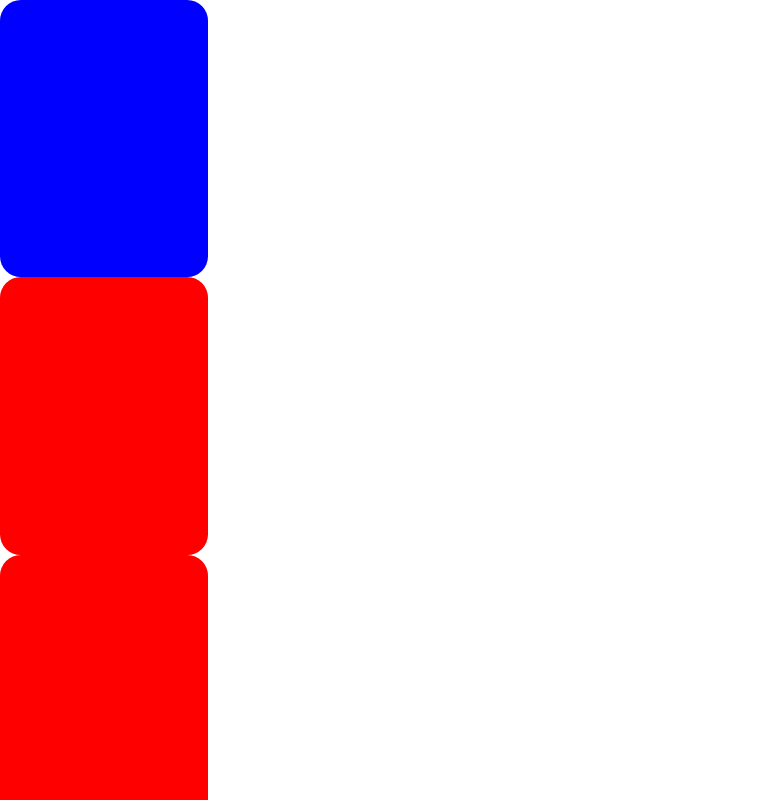
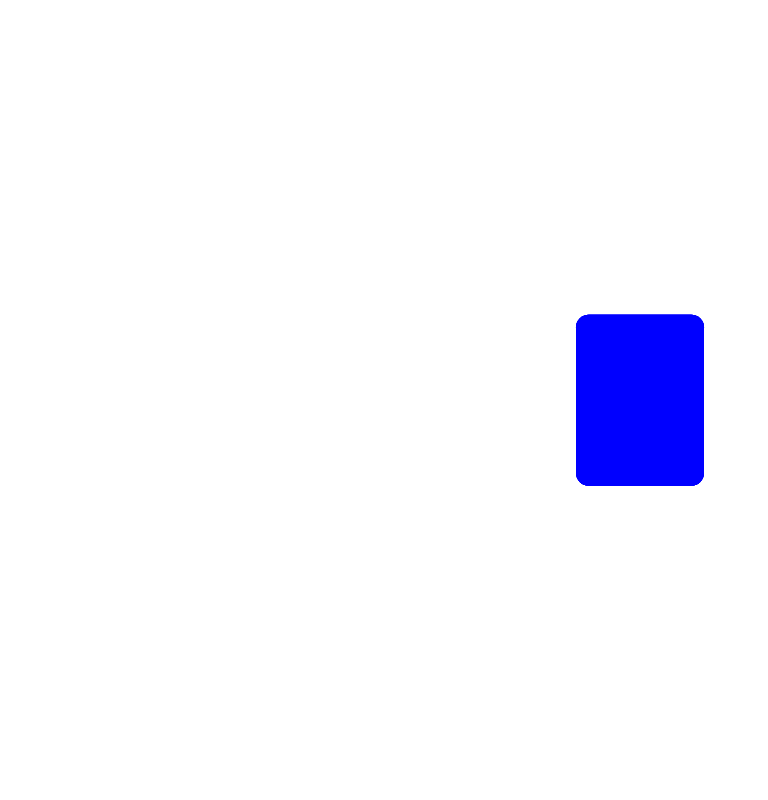
Before and after one commit to ibrahimtaib/quiz-website, a Next.js app in the folder src/: page /1/lobby in a window 1280 px wide. Shown: the top 800 px of the page, without its empty margins (0-768 px from the left). Built offline with nearby package versions, Linux system fonts and the light colour scheme.

Commit message:
first draft for lobby skeleton
we have 5 cards for 5 players, and a card container

```diff
--- a/src/app/[gameId]/lobby/page.tsx
+++ b/src/app/[gameId]/lobby/page.tsx
@@ -3,11 +3,13 @@ import style from 'styles/lobby.module.css';
 function Lobby() {
   return (
     <div className={style.lobby}>
-      <Card className={style.card1} />
-      <Card />
-      <Card />
-      <Card />
-      <Card />
+      <div className={style.cardContainer}>
+        <Card className={[style.card, style.card1].join(' ')} />
+        <Card className={[style.card, style.card2].join(' ')} />
+        <Card className={[style.card, style.card3].join(' ')} />
+        <Card className={[style.card, style.card4].join(' ')} />
+        <Card className={[style.card, style.card5].join(' ')} />
+      </div>
     </div>
   );
 }
```
